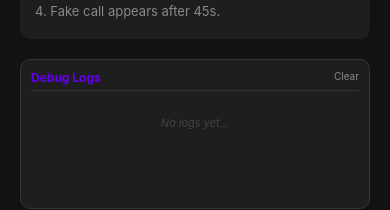
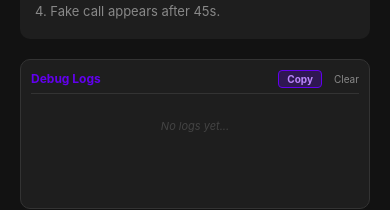
Before and after one commit to bangunaji/TheFlipEscape, a React Native app: screen / in a window 390 px wide. Shown: the part 508-718 px from the top of the page. Built offline with nearby package versions, Linux system fonts and the light colour scheme.

Commit message:
fix: use mipmap/ic_launcher icon, change type to dataSync, add Copy Logs feature

```diff
--- a/App.js
+++ b/App.js
@@ -11,6 +11,7 @@ import {
   AppState,
   Platform,
   ScrollView,
+  Clipboard,
 } from 'react-native';
 import BackgroundService from './src/services/BackgroundService';
 import FakeCallScreen from './src/screens/FakeCallScreen';
@@ -137,9 +138,23 @@ const App = () => {
         <View style={styles.logContainer}>
           <View style={styles.logHeader}>
             <Text style={styles.logTitle}>Debug Logs</Text>
-            <TouchableOpacity onPress={() => setLogs([])}>
-              <Text style={styles.clearText}>Clear</Text>
-            </TouchableOpacity>
+            <View style={styles.logActions}>
+              <TouchableOpacity
+                onPress={() => {
+                  if (logs.length === 0) {
+                    Alert.alert('Copy Logs', 'Tidak ada log untuk disalin.');
+                    return;
+                  }
+                  Clipboard.setString(logs.join('\n'));
+                  Alert.alert('✅ Tersalin!', `${logs.length} baris log berhasil disalin ke clipboard.`);
+                }}
+                style={styles.copyButton}>
+                <Text style={styles.copyText}>Copy</Text>
+              </TouchableOpacity>
+              <TouchableOpacity onPress={() => setLogs([])}>
+                <Text style={styles.clearText}>Clear</Text>
+              </TouchableOpacity>
+            </View>
           </View>
           <ScrollView style={styles.logScroll}>
             {logs.length === 0 ? (
@@ -270,10 +285,29 @@ const styles = StyleSheet.create({
   logHeader: {
     flexDirection: 'row',
     justifyContent: 'space-between',
+    alignItems: 'center',
     marginBottom: 5,
     borderBottomWidth: 1,
     borderBottomColor: '#333333',
     paddingBottom: 5,
+  },
+  logActions: {
+    flexDirection: 'row',
+    gap: 12,
+    alignItems: 'center',
+  },
+  copyButton: {
+    backgroundColor: 'rgba(98, 0, 238, 0.25)',
+    paddingHorizontal: 8,
+    paddingVertical: 2,
+    borderRadius: 4,
+    borderWidth: 1,
+    borderColor: '#6200EE',
+  },
+  copyText: {
+    color: '#BB86FC',
+    fontSize: 10,
+    fontWeight: 'bold',
   },
   logTitle: {
     color: '#6200EE',
--- a/src/services/BackgroundService.js
+++ b/src/services/BackgroundService.js
@@ -11,16 +11,13 @@ let appStateVisible = AppState.currentState;
 
 const options = {
   taskTitle: 'The Flip-Escape Running',
-  taskDesc: 'Monitoring sensors for discrete exit trigger...',
+  taskDesc: 'Monitoring sensors...',
   taskIcon: {
-    name: 'ic_dialog_info',
-    type: 'drawable',
-    package: 'android',
+    name: 'ic_launcher', // Menggunakan ikon bawaan aplikasi
+    type: 'mipmap',      // Folder standar ikon di Android
   },
   color: '#6200EE',
-  type: 'specialUse',
-  channelId: 'the_flip_escape_channel',
-  channelName: 'The Flip-Escape Service',
+  type: 'dataSync',      // Penting untuk kompatibilitas Android 14
   parameters: {
     delay: 1000,
   },
```
Also changed, not shown: 2 other files (tests, documents, lock files or other folders).
